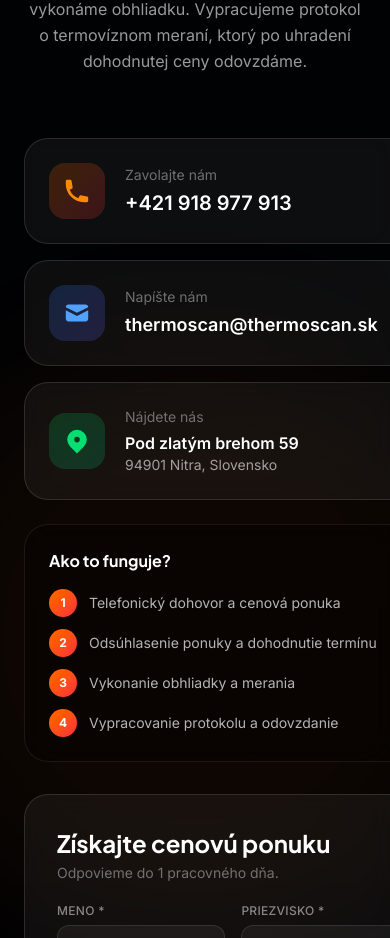
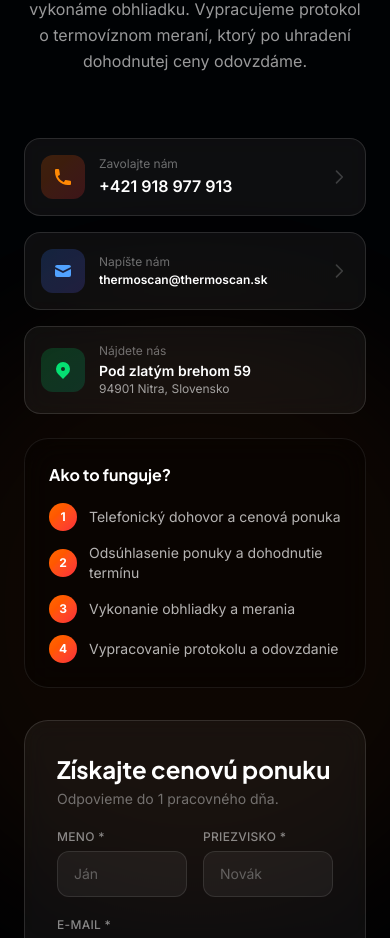
Before and after one commit to cicmen35/thermoscan_web, a React (Vite) app: page / in a window 390 px wide. Shown: the part 6679-7617 px from the top of the page. Built offline with nearby package versions, Linux system fonts and the light colour scheme.

Commit message:
fix: prevent infor card text overflow on mobile

```diff
--- a/src/components/Contact.tsx
+++ b/src/components/Contact.tsx
@@ -34,18 +34,18 @@
             <a
               id="contact-phone"
               href={`tel:${CONTACT.phone.replace(/\s/g, '')}`}
-              className="group glass rounded-3xl p-6 flex items-center gap-5 hover:bg-white/10 transition-all duration-300 hover:-translate-y-0.5"
+              className="group glass rounded-2xl sm:rounded-3xl p-4 sm:p-6 flex items-center gap-3.5 sm:gap-5 hover:bg-white/10 transition-all duration-300 hover:-translate-y-0.5"
             >
-              <div className="w-14 h-14 rounded-2xl bg-gradient-to-br from-orange-500/20 to-red-500/20 flex items-center justify-center text-orange-400 group-hover:from-orange-500/30 group-hover:to-red-500/30 transition-all duration-300 shrink-0">
-                <svg className="w-7 h-7" fill="currentColor" viewBox="0 0 20 20">
+              <div className="w-11 h-11 sm:w-14 sm:h-14 rounded-xl sm:rounded-2xl bg-gradient-to-br from-orange-500/20 to-red-500/20 flex items-center justify-center text-orange-400 group-hover:from-orange-500/30 group-hover:to-red-500/30 transition-all duration-300 shrink-0">
+                <svg className="w-5 h-5 sm:w-7 sm:h-7" fill="currentColor" viewBox="0 0 20 20">
                   <path d="M2 3a1 1 0 011-1h2.153a1 1 0 01.986.836l.74 4.435a1 1 0 01-.54 1.06l-1.548.773a11.037 11.037 0 006.105 6.105l.774-1.548a1 1 0 011.059-.54l4.435.74a1 1 0 01.836.986V17a1 1 0 01-1 1h-2C7.82 18 2 12.18 2 5V3z" />
                 </svg>
               </div>
-              <div>
-                <div className="text-white/40 text-sm mb-1">Zavolajte nám</div>
-                <div className="text-white font-semibold text-xl">{CONTACT.phone}</div>
+              <div className="min-w-0 flex-1">
+                <div className="text-white/40 text-xs sm:text-sm mb-0.5 sm:mb-1">Zavolajte nám</div>
+                <div className="text-white font-semibold text-base sm:text-xl truncate">{CONTACT.phone}</div>
               </div>
-              <svg className="w-5 h-5 text-white/20 ml-auto group-hover:text-orange-400 group-hover:translate-x-1 transition-all duration-300" fill="none" viewBox="0 0 24 24" stroke="currentColor" strokeWidth={2}>
+              <svg className="w-5 h-5 text-white/20 ml-auto shrink-0 group-hover:text-orange-400 group-hover:translate-x-1 transition-all duration-300" fill="none" viewBox="0 0 24 24" stroke="currentColor" strokeWidth={2}>
                 <path strokeLinecap="round" strokeLinejoin="round" d="M9 5l7 7-7 7" />
               </svg>
             </a>
@@ -54,34 +54,34 @@
             <a
               id="contact-email"
               href={`mailto:${CONTACT.email}`}
-              className="group glass rounded-3xl p-6 flex items-center gap-5 hover:bg-white/10 transition-all duration-300 hover:-translate-y-0.5"
+              className="group glass rounded-2xl sm:rounded-3xl p-4 sm:p-6 flex items-center gap-3.5 sm:gap-5 hover:bg-white/10 transition-all duration-300 hover:-translate-y-0.5"
             >
-              <div className="w-14 h-14 rounded-2xl bg-gradient-to-br from-blue-500/20 to-indigo-500/20 flex items-center justify-center text-blue-400 group-hover:from-blue-500/30 group-hover:to-indigo-500/30 transition-all duration-300 shrink-0">
-                <svg className="w-7 h-7" fill="currentColor" viewBox="0 0 20 20">
+              <div className="w-11 h-11 sm:w-14 sm:h-14 rounded-xl sm:rounded-2xl bg-gradient-to-br from-blue-500/20 to-indigo-500/20 flex items-center justify-center text-blue-400 group-hover:from-blue-500/30 group-hover:to-indigo-500/30 transition-all duration-300 shrink-0">
+                <svg className="w-5 h-5 sm:w-7 sm:h-7" fill="currentColor" viewBox="0 0 20 20">
                   <path d="M2.003 5.884L10 9.882l7.997-3.998A2 2 0 0016 4H4a2 2 0 00-1.997 1.884z" />
                   <path d="M18 8.118l-8 4-8-4V14a2 2 0 002 2h12a2 2 0 002-2V8.118z" />
                 </svg>
               </div>
-              <div>
-                <div className="text-white/40 text-sm mb-1">Napíšte nám</div>
-                <div className="text-white font-semibold text-lg">{CONTACT.email}</div>
+              <div className="min-w-0 flex-1">
+                <div className="text-white/40 text-xs sm:text-sm mb-0.5 sm:mb-1">Napíšte nám</div>
+                <div className="text-white font-semibold text-xs xs:text-sm sm:text-lg truncate">{CONTACT.email}</div>
               </div>
-              <svg className="w-5 h-5 text-white/20 ml-auto group-hover:text-blue-400 group-hover:translate-x-1 transition-all duration-300" fill="none" viewBox="0 0 24 24" stroke="currentColor" strokeWidth={2}>
+              <svg className="w-5 h-5 text-white/20 ml-auto shrink-0 group-hover:text-blue-400 group-hover:translate-x-1 transition-all duration-300" fill="none" viewBox="0 0 24 24" stroke="currentColor" strokeWidth={2}>
                 <path strokeLinecap="round" strokeLinejoin="round" d="M9 5l7 7-7 7" />
               </svg>
             </a>
 
             {/* Address */}
-            <div className="glass rounded-3xl p-6 flex items-center gap-5">
-              <div className="w-14 h-14 rounded-2xl bg-gradient-to-br from-green-500/20 to-emerald-500/20 flex items-center justify-center text-green-400 shrink-0">
-                <svg className="w-7 h-7" fill="currentColor" viewBox="0 0 20 20">
+            <div className="glass rounded-2xl sm:rounded-3xl p-4 sm:p-6 flex items-center gap-3.5 sm:gap-5">
+              <div className="w-11 h-11 sm:w-14 sm:h-14 rounded-xl sm:rounded-2xl bg-gradient-to-br from-green-500/20 to-emerald-500/20 flex items-center justify-center text-green-400 shrink-0">
+                <svg className="w-5 h-5 sm:w-7 sm:h-7" fill="currentColor" viewBox="0 0 20 20">
                   <path fillRule="evenodd" d="M5.05 4.05a7 7 0 119.9 9.9L10 18.9l-4.95-4.95a7 7 0 010-9.9zM10 11a2 2 0 100-4 2 2 0 000 4z" clipRule="evenodd" />
                 </svg>
               </div>
-              <div>
-                <div className="text-white/40 text-sm mb-1">Nájdete nás</div>
-                <div className="text-white font-semibold">{CONTACT.address}</div>
-                <div className="text-white/60 text-sm">{CONTACT.city}, {CONTACT.country}</div>
+              <div className="min-w-0 flex-1">
+                <div className="text-white/40 text-xs sm:text-sm mb-0.5 sm:mb-1">Nájdete nás</div>
+                <div className="text-white font-semibold text-sm sm:text-base truncate">{CONTACT.address}</div>
+                <div className="text-white/60 text-xs sm:text-sm truncate">{CONTACT.city}, {CONTACT.country}</div>
               </div>
             </div>
 
```
